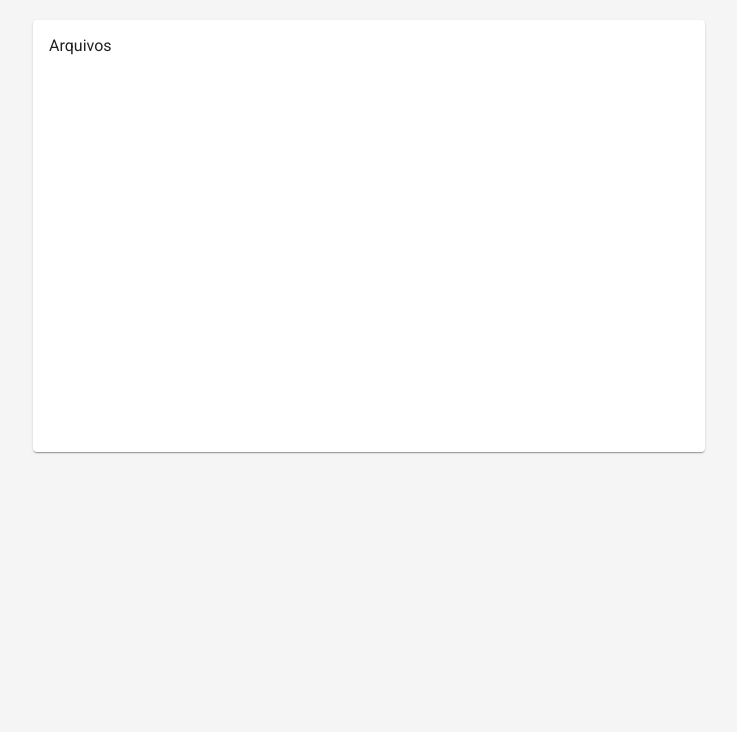
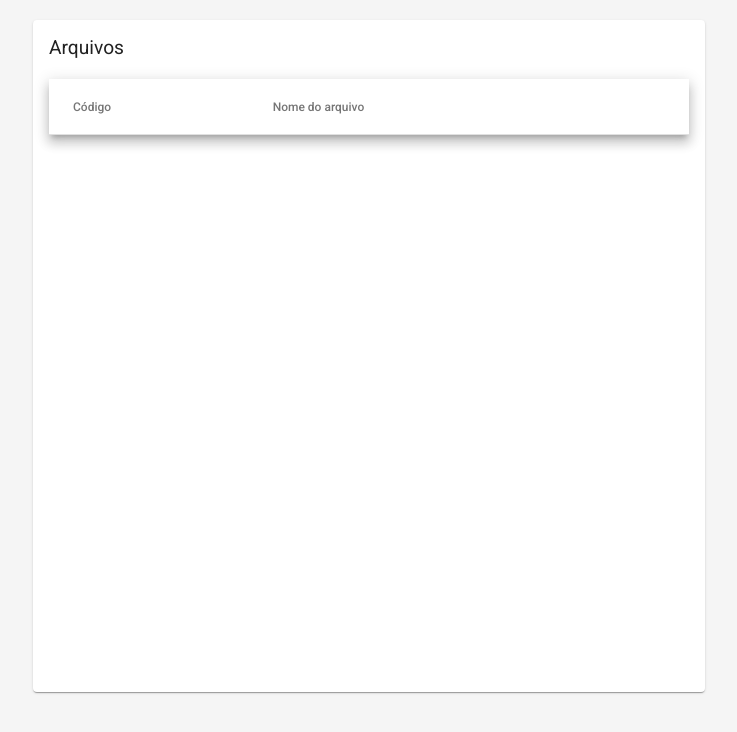
Before and after one commit to freeman507/file-service-web-app, an Angular app: page / in a window 1280 px wide. Shown: the top 732 px of the page, without its empty margins (271-1008 px from the left). Built offline with nearby package versions, Linux system fonts and the light colour scheme.

Commit message:
adicionado tabela para exibir arquivos no banco de dados

```diff
--- a/src/app/app.component.css
+++ b/src/app/app.component.css
@@ -8,6 +8,11 @@
 
 .card {
     width: 50%;
-    height: 50%;
+    height: 80%;
     margin-top: 20px;
 }
+
+.titulo{
+    margin-bottom: 20px;
+    font-size: larger;
+}
--- a/src/app/app.component.html
+++ b/src/app/app.component.html
@@ -1,3 +1,6 @@
 <div class="container">
-    <mat-card class="card">Arquivos</mat-card>
+    <mat-card class="card">
+        <div class="titulo">Arquivos</div>
+        <app-tabela></app-tabela>
+    </mat-card>
 </div>
--- /dev/null
+++ b/src/app/tabela/tabela.component.css
@@ -0,0 +1,8 @@
+.tabela-container {
+    width: 100%;
+    background-color: red;
+}
+
+table {
+    width: 100%;
+}
--- /dev/null
+++ b/src/app/tabela/tabela.component.html
@@ -0,0 +1,17 @@
+<div class="tabela-container">
+    <table mat-table [dataSource]="dataSource" class="mat-elevation-z8">
+
+        <ng-container matColumnDef="idArquivo">
+            <th mat-header-cell *matHeaderCellDef> Código </th>
+            <td mat-cell *matCellDef="let arquivo"> {{arquivo.idArquivo}} </td>
+        </ng-container>
+
+        <ng-container matColumnDef="nomeArquivo">
+            <th mat-header-cell *matHeaderCellDef> Nome do arquivo </th>
+            <td mat-cell *matCellDef="let element"> {{arquivo.nomeArquivo}} </td>
+        </ng-container>
+
+        <tr mat-header-row *matHeaderRowDef="displayedColumns"></tr>
+        <tr mat-row *matRowDef="let row; columns: displayedColumns;"></tr>
+    </table>
+</div>
--- /dev/null
+++ b/src/app/tabela/tabela.component.ts
@@ -0,0 +1,18 @@
+import { Component, OnInit } from '@angular/core';
+
+@Component({
+    selector: 'app-tabela',
+    templateUrl: './tabela.component.html',
+    styleUrls: ['./tabela.component.css']
+})
+export class TabelaComponent implements OnInit {
+
+    displayedColumns: string[] = ['idArquivo', 'nomeArquivo'];
+    dataSource = [];
+
+    constructor() { }
+
+    ngOnInit() {
+    }
+
+}
```
Also changed, not shown: src/app/app.module.ts (+6 -2 lines), 1 other file (tests, documents, lock files or other folders).
